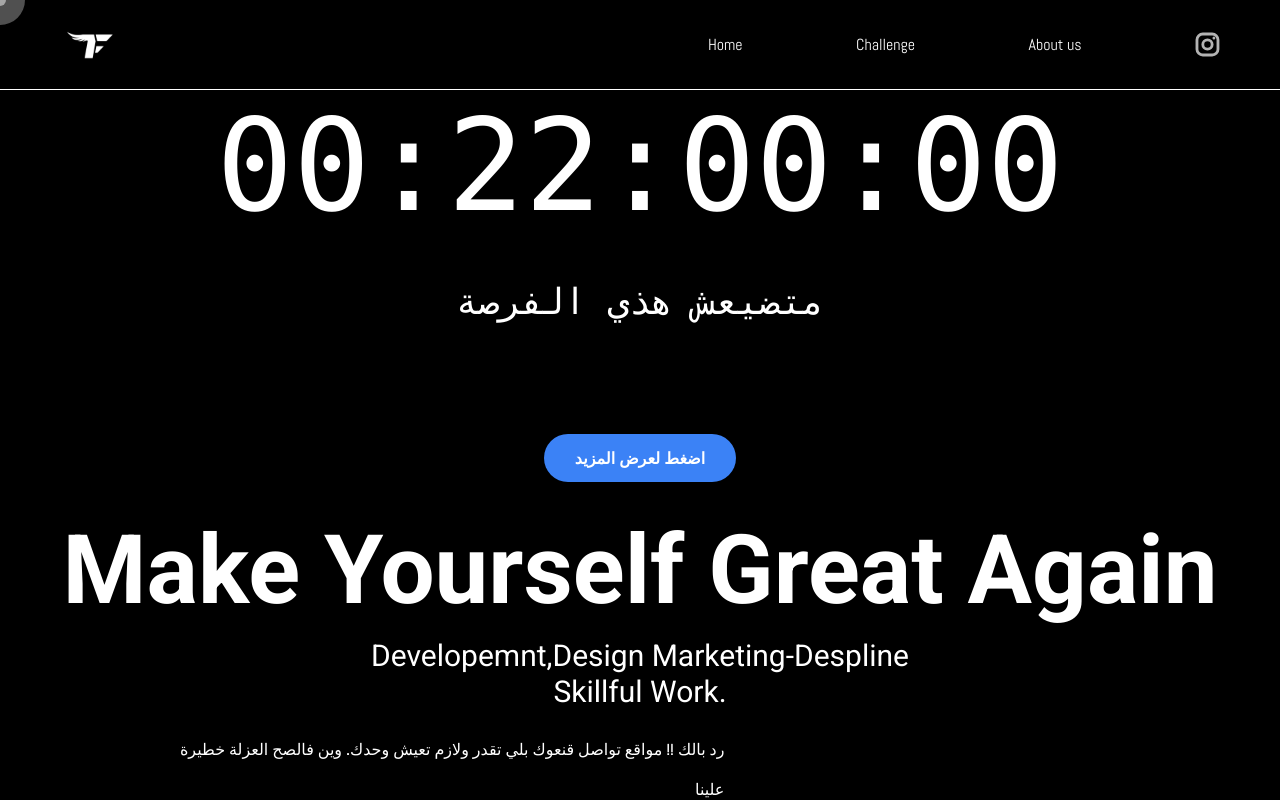
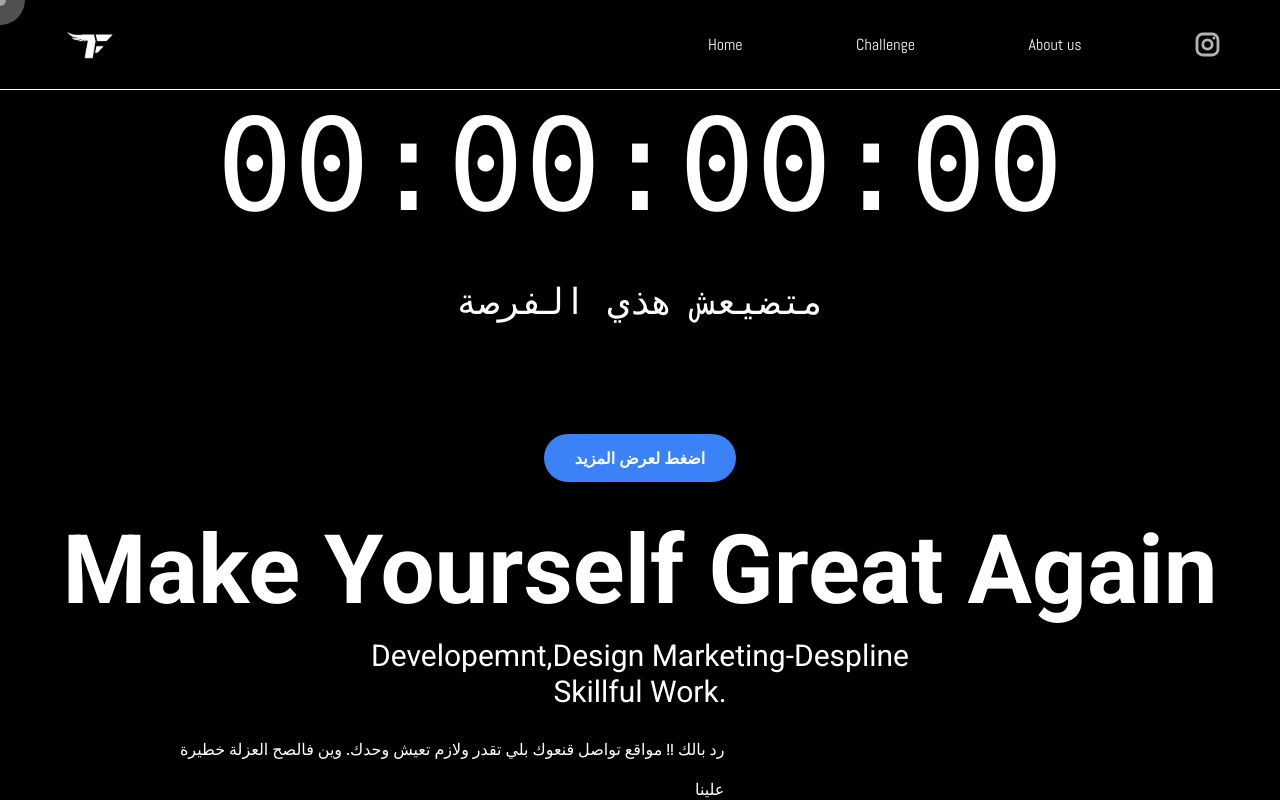
Before and after one commit to zakimed1/taxfreeclub.net, a React (Vite) app: page / in a window 1280 px wide. Shown: the top 800 px of the page. Built offline with nearby package versions, Linux system fonts and the light colour scheme.

Commit message:
fixed countdown to be dynamic

```diff
--- a/src/pages/events/Event.jsx
+++ b/src/pages/events/Event.jsx
@@ -14,13 +14,26 @@ import Mouhamed from "../events/mohamed.jpg";
 import Walid from "../events/walid.jpg";
 localStorage.clear();
 const EventContdown = () => {
+  const endDate = new Date('March 09, 2024 09:00:00').getTime();
+
   const [remainingTime, setRemainingTime] = useState(
-    parseInt(localStorage.getItem("countdownTimestamp")) ||
-      Date.now() + 79205000
+    parseInt(localStorage.getItem("countdownTimestamp")) || endDate
+      //Date.now() + 79205000
   );
+
   useEffect(() => {
-    localStorage.setItem("countdownTimestamp", remainingTime.toString());
+    localStorage.setItem('countdownTimestamp', remainingTime.toString());
   }, [remainingTime]);
+  useEffect(() => {
+    const now = Date.now();
+    if (endDate < now) {
+      setRemainingTime(endDate); // Ensure countdown ends at the endDate
+    } else if (remainingTime > endDate) {
+      setRemainingTime(endDate);
+    }
+  }, [endDate, remainingTime]);
+
+
   return (
     <>
       <Countdown
```
